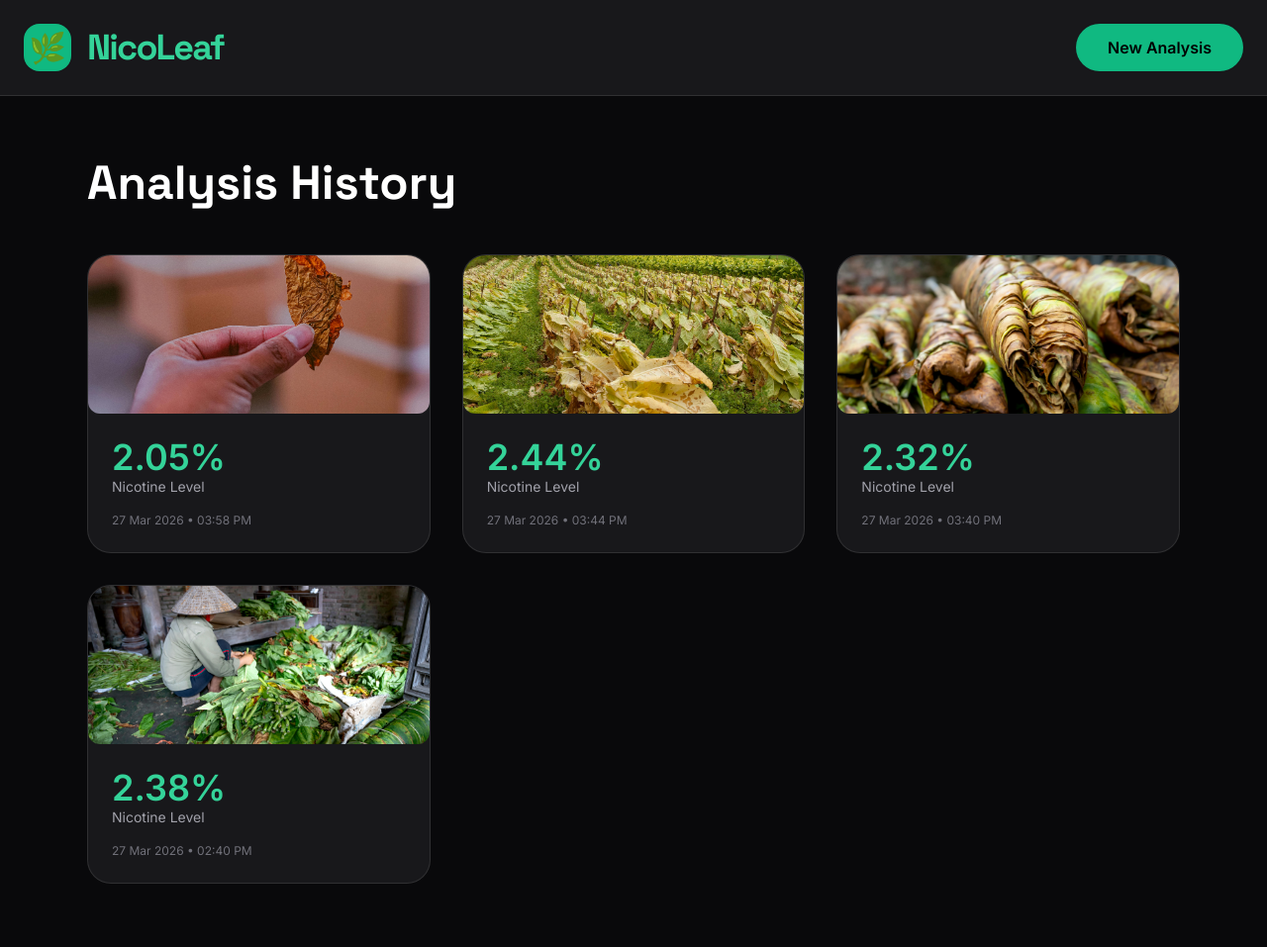
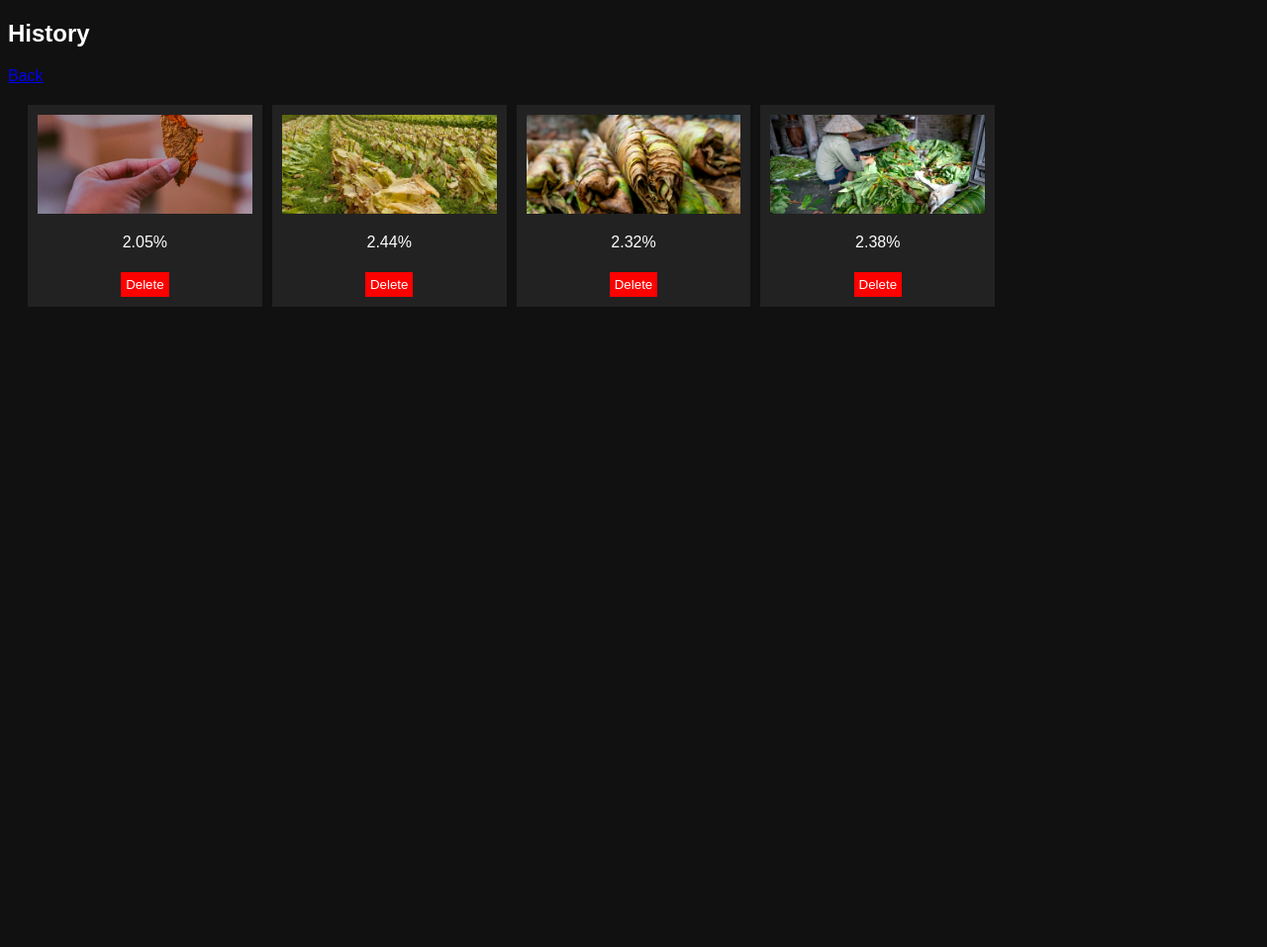
Before and after one commit to vmovies404/nicoleafs, a Flask app: page /history in a window 1280 px wide. Shown: the whole page at 99% size. After the commit the page ends 310 px from the top, so only its background shows below. Run offline with Flask 3, Linux system fonts and the light colour scheme; some libraries are stand-ins or nearby versions.

Commit message:
Refactor history.html layout and styles
Updated the HTML structure and styling for the history page, including changes to the layout and design elements.

```diff
--- a/templates/history.html
+++ b/templates/history.html
@@ -1,68 +1,67 @@
 <!DOCTYPE html>
-<html lang="en">
+<html>
 <head>
-    <meta charset="UTF-8">
-    <meta name="viewport" content="width=device-width, initial-scale=1.0">
-    <title>History - NicoLeaf</title>
-    <script src="https://cdn.tailwindcss.com"></script>
-    <link rel="stylesheet" href="https://cdnjs.cloudflare.com/ajax/libs/font-awesome/6.5.1/css/all.min.css">
+    <title>History</title>
+
     <style>
-        @import url('https://fonts.googleapis.com/css2?family=Inter:wght@400;500;600&family=Space+Grotesk:wght@500;600;700&display=swap');
-        body { font-family: 'Inter', sans-serif; }
-        .heading { font-family: 'Space Grotesk', sans-serif; }
-
-        .history-card {
-            transition: all 0.3s ease;
-        }
-        .history-card:hover {
-            transform: translateY(-4px);
+        body {
+            font-family: Arial;
+            background: #111;
+            color: white;
         }
 
-        .history-img {
-            height: 160px;
+
+        .grid {
+            display: grid;
+            grid-template-columns: repeat(5, 1fr);
+            gap: 10px;
+            padding: 20px;
+        }
+
+        .card {
+            background: #222;
+            padding: 10px;
+            text-align: center;
+        }
+
+        img {
+            width: 100%;
+            height: 100px;
             object-fit: cover;
-            border-radius: 12px;
+        }
+
+        button {
+            margin-top: 5px;
+            background: red;
+            color: white;
+            border: none;
+            padding: 5px;
+            cursor: pointer;
         }
     </style>
 </head>
-<body class="bg-zinc-950 text-white min-h-screen">
-    <nav class="bg-zinc-900 border-b border-white/10 sticky top-0 z-50">
-        <div class="max-w-7xl mx-auto px-6 py-6 flex justify-between items-center">
-            <div class="flex items-center gap-4">
-                <div class="w-12 h-12 bg-emerald-500 rounded-2xl flex items-center justify-center text-3xl">🌿</div>
-                <h1 class="heading text-4xl font-bold tracking-tighter text-emerald-400">NicoLeaf</h1>
-            </div>
-            <a href="/" class="px-8 py-3 bg-emerald-500 hover:bg-emerald-600 text-black font-semibold rounded-3xl transition-all">
-                New Analysis
-            </a>
-        </div>
-    </nav>
 
-    <div class="max-w-6xl mx-auto px-6 py-16">
-        <h1 class="heading text-5xl font-bold mb-12">Analysis History</h1>
+<body>
 
-        {% if analyses %}
-        <div class="grid md:grid-cols-2 lg:grid-cols-3 gap-8">
-            {% for a in analyses %}
-            <div class="history-card bg-zinc-900 border border-white/10 rounded-3xl overflow-hidden">
-                <img src="{{ url_for('static', filename='uploads/' + a.image_filename) }}"
-                     class="history-img w-full" alt="Leaf">
-                <div class="p-6">
-                    <div class="text-4xl font-bold text-emerald-400">{{ a.nicotine_level }}%</div>
-                    <p class="text-zinc-400 text-sm">Nicotine Level</p>
-                    <p class="text-xs text-zinc-500 mt-4">
-                        {{ a.timestamp.strftime('%d %b %Y • %I:%M %p') }}
-                    </p>
-                </div>
-            </div>
-            {% endfor %}
-        </div>
-        {% else %}
-        <div class="text-center py-32 text-zinc-400">
-            <i class="fa-solid fa-folder-open text-7xl mb-6"></i>
-            <p class="text-2xl">No analyses yet</p>
-        </div>
-        {% endif %}
+<h2>History</h2>
+<a href="/">Back</a>
+
+<div class="grid">
+    {% for a in analyses %}
+    <div class="card">
+
+        <!-- IMPORTANT FIX -->
+        <img src="{{ url_for('uploaded_file', filename=a.image_filename) }}">
+
+        <p>{{ a.nicotine_level }}%</p>
+
+        <form action="{{ url_for('delete', id=a.id) }}" method="POST">
+            <button>Delete</button>
+        </form>
+
     </div>
+    {% endfor %}
+</div>
+
 </body>
 </html>
```
